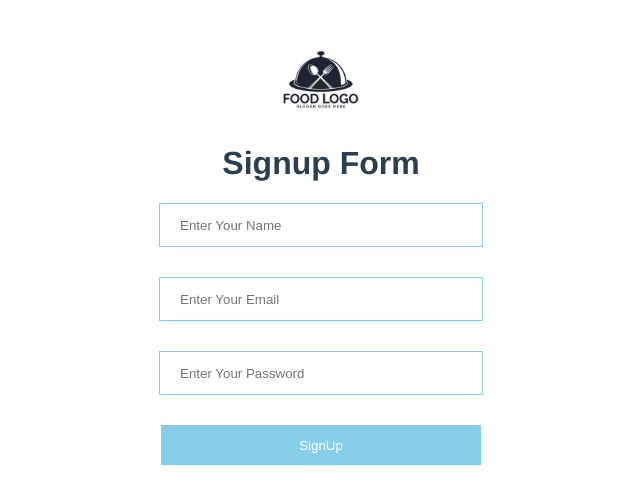
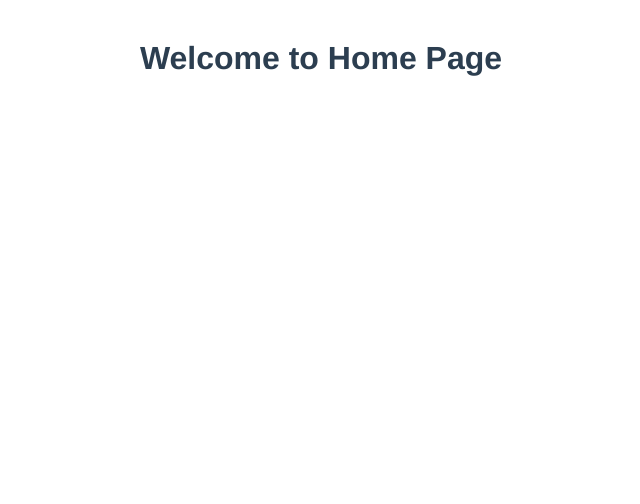
Before and after one commit to Revathishreeweb/Restaurantapp_vuejs, a Vue app in the folder restaurant-app/: page / in a window 1280 px wide. Shown: the top 504 px of the page, without its empty margins (319-959 px from the left). Built offline with nearby package versions, Linux system fonts and the light colour scheme; sample sign-in values are in the browser's storage.

Commit message:
signup_page_api_added

```diff
--- a/restaurant-app/package.json
+++ b/restaurant-app/package.json
@@ -8,8 +8,10 @@
     "lint": "vue-cli-service lint"
   },
   "dependencies": {
+    "axios": "^0.27.2",
     "core-js": "^3.8.3",
-    "vue": "^3.2.13"
+    "vue": "^3.2.13",
+    "vue-router": "^4.0.13"
   },
   "devDependencies": {
     "@babel/core": "^7.12.16",
--- a/restaurant-app/src/App.vue
+++ b/restaurant-app/src/App.vue
@@ -1,17 +1,12 @@
 <template>
  <div>
-   <SignUp />
+  <router-view />
  </div>
 </template>
 
 <script>
-import SignUp from './components/SignUp.vue';
-
 export default {
-  name: 'App',
-  components: {
-    SignUp
-  }
+  name: 'App'
 }
 </script>
 
--- /dev/null
+++ b/restaurant-app/src/components/HomePage.vue
@@ -0,0 +1,15 @@
+<template>
+<h1>Welcome to Home Page</h1>
+</template>
+
+<script>
+export default {
+    name: 'HomePage',
+    mounted() {
+        let user = localStorage.getItem('user-info');
+        if(!user) {
+            this.$router.push({name:'SignUp'})
+        }
+    }
+}
+</script>
--- a/restaurant-app/src/components/SignUp.vue
+++ b/restaurant-app/src/components/SignUp.vue
@@ -3,17 +3,48 @@
     <img class="logo" src="../assets/food-logo.webp" />
     <h1>Signup Form</h1>
     <div class="register">
-      <input type="text" placeholder="Enter Your Name" />
-      <input type="text" placeholder="Enter Your Email" />
-      <input type="password" placeholder="Enter Your Password" />
-      <button>SignUp</button>
+      <input type="text" v-model="name" placeholder="Enter Your Name" />
+      <input type="text" v-model="email" placeholder="Enter Your Email" />
+      <input type="password" v-model="password" placeholder="Enter Your Password" />
+      <button v-on:click="signUp">SignUp</button>
     </div>
   </div>
 </template>
 
 <script>
+import axios from 'axios';
 export default {
   name: "SignUp",
+  data() {
+    return {
+      name: "",
+      email: "",
+      password: ""
+    }
+  },
+  methods: {
+    async signUp() {
+      // console.log('signup', this.name,this.email,this.password);
+      let result = await axios.post("http://localhost:3000/users", {
+        name: this.name,
+        email: this.email,
+        password: this.password
+      });
+
+      console.log(result);
+      if(result.status == 201) {
+        //alert("Successfully sign up");
+        localStorage.setItem('user-info', JSON.stringify(result.data))
+        this.$router.push({name:'HomePage'})
+      }
+    },
+    mounted() {
+      let user = localStorage.getItem('user-info')
+      if(user) {
+        this.$router.push({name: 'HomePage'})
+      }
+    }
+  }
 };
 </script>
 
--- a/restaurant-app/src/main.js
+++ b/restaurant-app/src/main.js
@@ -1,4 +1,7 @@
 import { createApp } from 'vue'
 import App from './App.vue'
+import router from './routers';
 
-createApp(App).mount('#app')
+createApp(App)
+.use(router)
+.mount('#app');
--- /dev/null
+++ b/restaurant-app/src/routers.js
@@ -0,0 +1,23 @@
+import HomePage from './components/HomePage.vue';
+import SignUp from './components/SignUp.vue';
+import {createRouter,createWebHistory} from 'vue-router';
+
+const routes = [
+    {
+        name: 'HomePage',
+        component: HomePage,
+        path: '/'
+    },
+    {
+        name: 'SignUp',
+        component: SignUp,
+        path: '/sign-up',
+    },
+];
+
+const router = createRouter({
+    history: createWebHistory(),
+    routes,
+});
+
+export default router;
```
Also changed, not shown: 1 other file (tests, documents, lock files or other folders).
